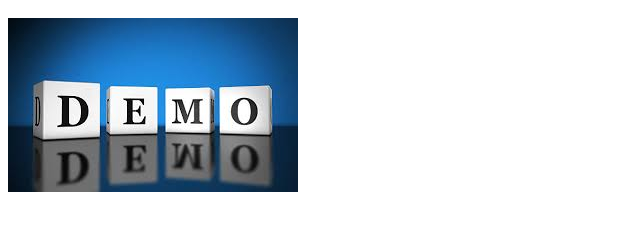
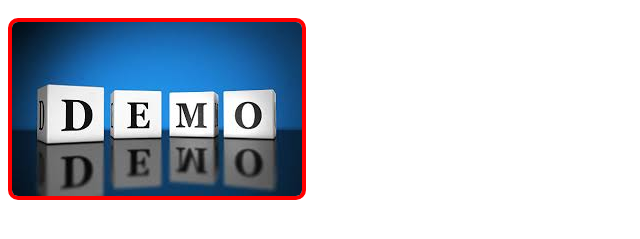
Before and after one commit to hasibmuhammad/30days-js, a plain HTML site: page day9/index.html in a window 1280 px wide. Shown: the part 263-502 px from the top of the page, without its empty margins (0-640 px from the left). Drawn offline with Linux system fonts and the light colour scheme.

Commit message:
Add class remove class in the dom - added

```diff
--- a/day9/index.html
+++ b/day9/index.html
@@ -4,6 +4,7 @@
     <meta charset="UTF-8" />
     <meta name="viewport" content="width=device-width, initial-scale=1.0" />
     <title>Document</title>
+    <link rel="stylesheet" href="style.css" />
   </head>
   <body>
     <div>This content will be replaced!</div>
--- /dev/null
+++ b/day9/style.css
@@ -0,0 +1,8 @@
+.newClass {
+  border: 4px solid red;
+  border-radius: 10px;
+}
+
+.overlay {
+  border: 8px solid black;
+}
--- a/day9/task4.js
+++ b/day9/task4.js
@@ -1,4 +1,8 @@
 const imgEl = document.getElementById("img");
 imgEl.setAttribute("alt", "new demo image");
 
+imgEl.classList.add("newClass", "overlay");
+
+imgEl.classList.remove("overlay");
+
 console.log(imgEl);
```
